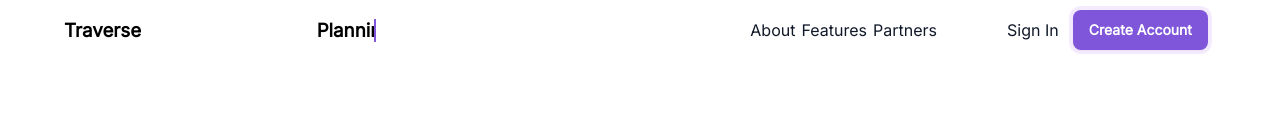
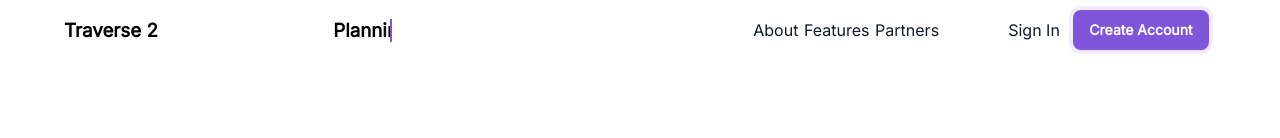
Before and after one commit to Traverse2023/traverse-ui, a React (Create React App) app: page / in a window 1280 px wide. Shown: the top 138 px of the page. Built offline with nearby package versions, Linux system fonts and the light colour scheme.

Commit message:
pipeline test

```diff
--- a/src/pages/Landing.js
+++ b/src/pages/Landing.js
@@ -71,7 +71,7 @@ const Landing = () => {
             <section className="welcome">
                 <nav className="nav">
                     <div className="logo">
-                        <h1>Traverse</h1>
+                        <h1>Traverse 2</h1>
                     </div>
                     <div className="typewriter2">
                         <h1 id="typetext2">Planning made simple.</h1>
```
